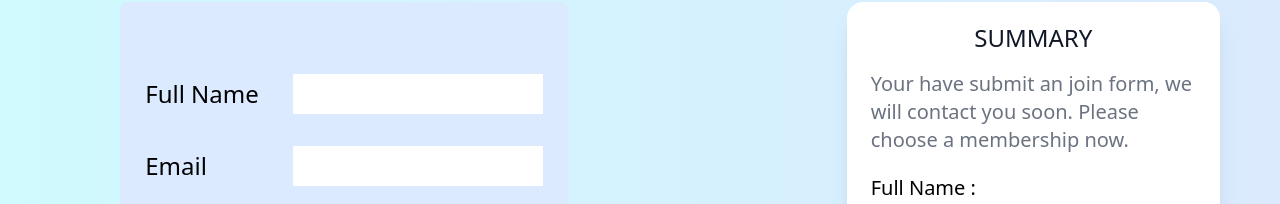
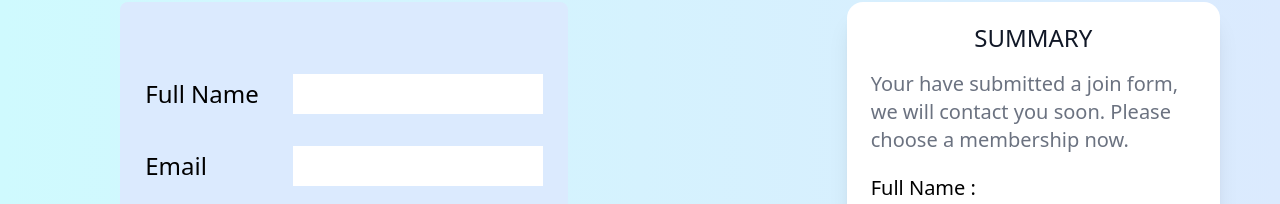
Before and after one commit to silviaxieyy/gareactfinalproject, a Next.js app: page /join-now in a window 1280 px wide. Shown: the part 178-382 px from the top of the page. Built offline with nearby package versions, Linux system fonts and the light colour scheme; no server answers.

Commit message:
Spelling is correced

```diff
--- a/components/MembershipTabs.js
+++ b/components/MembershipTabs.js
@@ -160,7 +160,7 @@ export default function MembershipTabs() {
               </p>
               <div className="mt-2">
                 <p className="text-xl text-gray-500">
-                  Your have submit an join form, we will contact you soon.
+                  Your have submitted a join form, we will contact you soon.
                   Please choose a membership now.
                 </p>
                 <p className='mt-2 text-xl text-gray-700'>Type: {selectedCategory}</p>
--- a/components/TimetableTab.js
+++ b/components/TimetableTab.js
@@ -27,8 +27,8 @@ const TimetableTab = () => {
 
 
   const onSubmit = (data) => {
-    data.email = session.user.email;
-    data.name = session.user.name;
+    data.email = session?.user.email;
+    data.name = session?.user.name;
     console.log(data.email)
     console.log(data.name)
     console.log(classForm.current)
--- a/pages/join-now/index.js
+++ b/pages/join-now/index.js
@@ -151,7 +151,7 @@ const JoinNowForm = () => {
               </p>
               <div className="mt-2">
                 <p className="text-xl mt-5 text-gray-500">
-                  Your have submit an join form, we will contact you soon.
+                  Your have submitted a join form, we will contact you soon.
                   Please choose a membership now.
                 </p>
                 {formData && (
```
